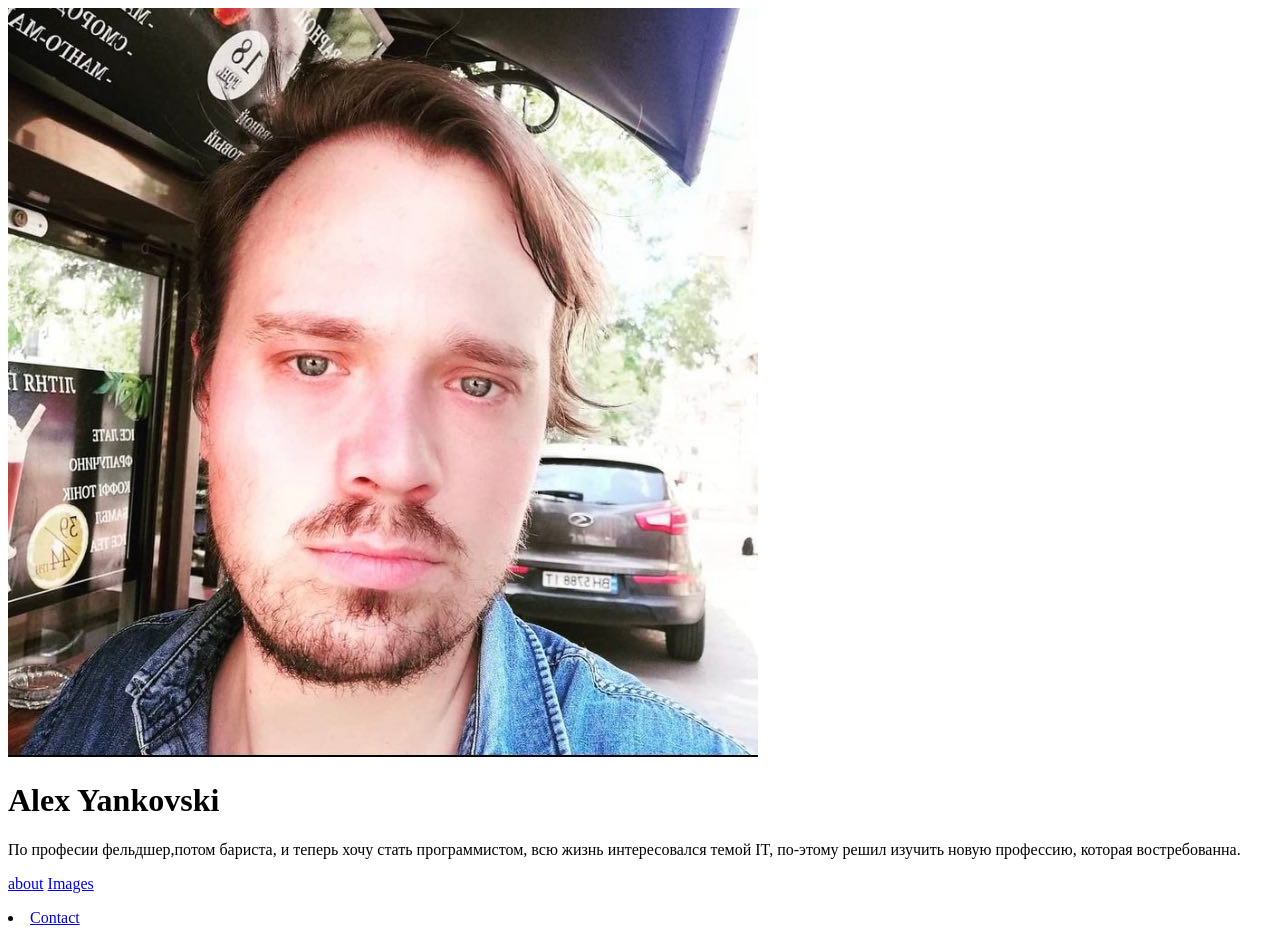
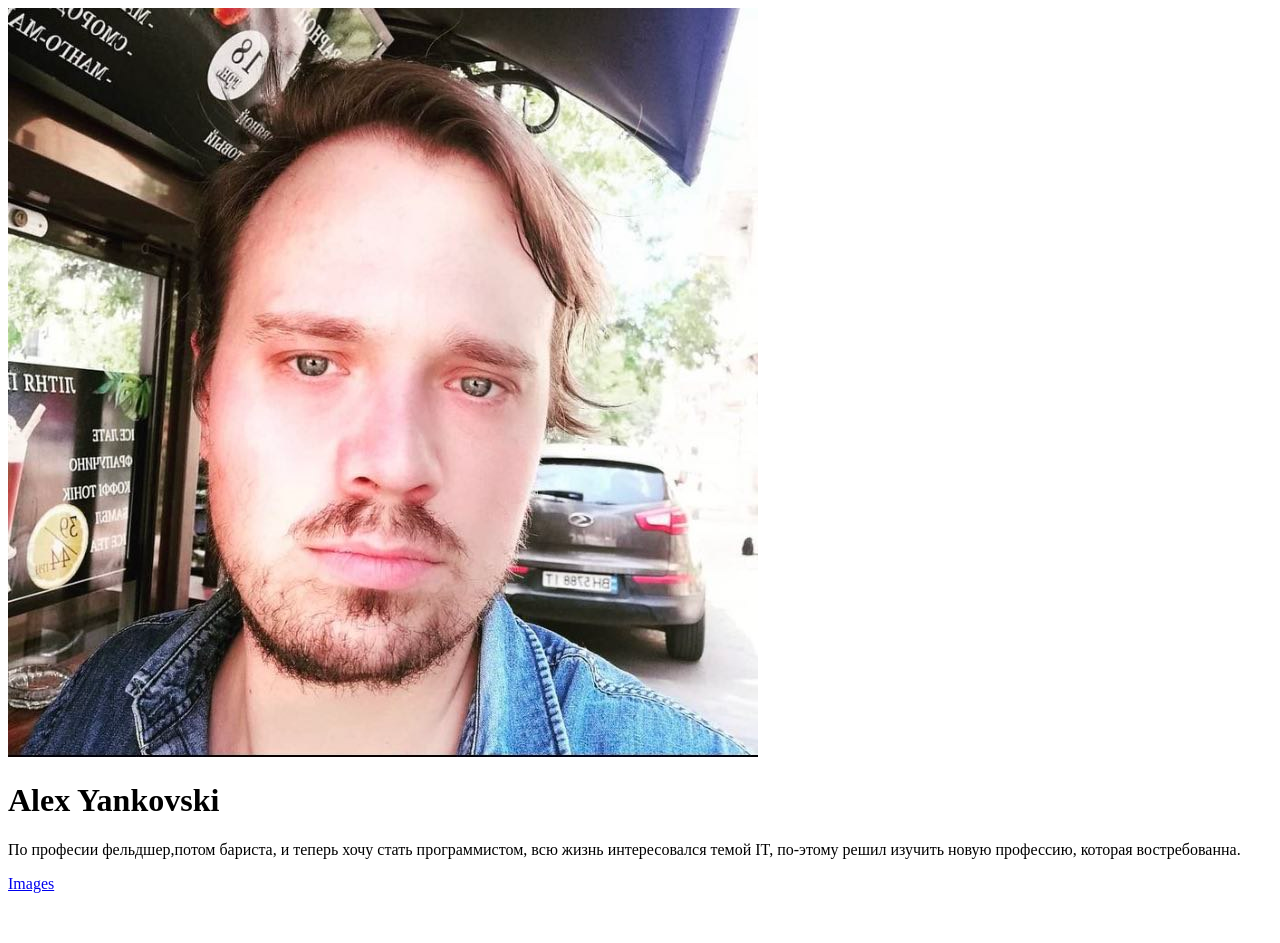
Before and after one commit to AlexBaal/Web, a plain HTML site: page index.html in a window 1280 px wide. After the commit the page ends 909 px from the top, so only its background shows below. Drawn offline with Linux system fonts and the light colour scheme.

Commit message:
Update index.html
2

```diff
--- a/index.html
+++ b/index.html
@@ -21,7 +21,5 @@
   </div>
 </body>
 <p>
-  <a href="Page/about.html" target="_blank">about</a>
   <a href="Page/img.html" target="_blank">Images</a>
-  <li><a href="contact.html" target="_blank">Contact</a></li>
 </p>
```
